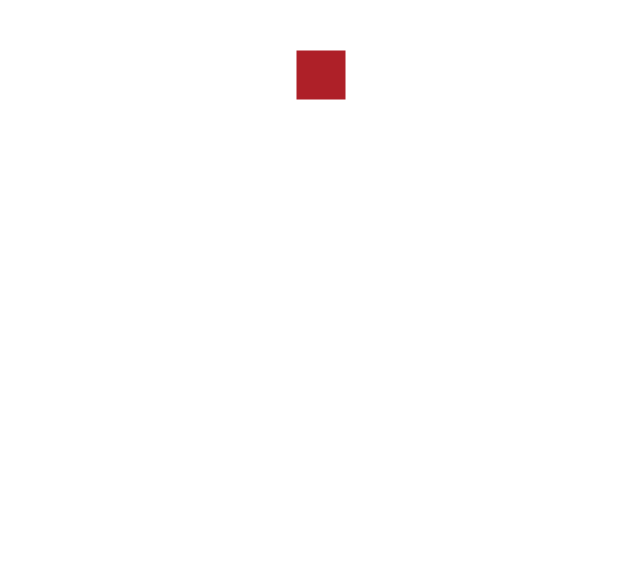
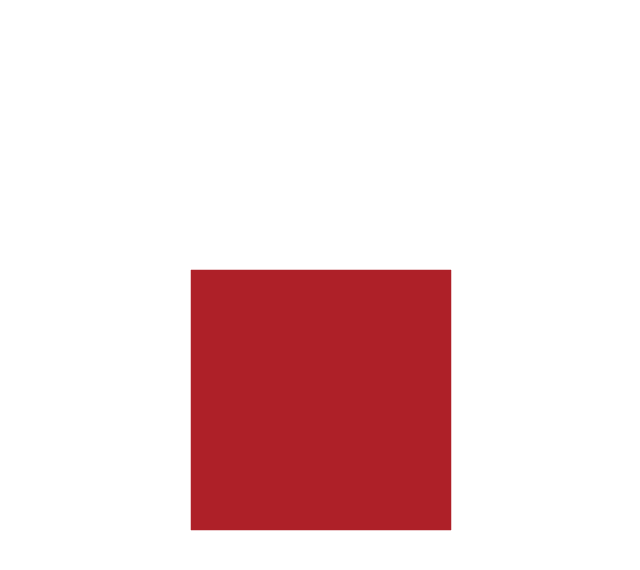
Before and after one commit to GrybosKamil/three-js-test, a React (Vite) app: page / in a window 1280 px wide. Shown: the top 570 px of the page, without its empty margins (319-959 px from the left). Built offline with nearby package versions, Linux system fonts and the light colour scheme.

Commit message:
Update styles.

```diff
--- a/src/main.tsx
+++ b/src/main.tsx
@@ -1,6 +1,8 @@
 import { StrictMode } from "react";
 import { createRoot } from "react-dom/client";
 import App from "./App.tsx";
+
+import "./styles.css";
 
 createRoot(document.getElementById("root")!).render(
   <StrictMode>
--- a/src/styles.css
+++ b/src/styles.css
@@ -1,3 +1,6 @@
-body {
-  margin: 0;
+html,
+body,
+#root {
+  height: 100%;
+  margin: unset;
 }
```
